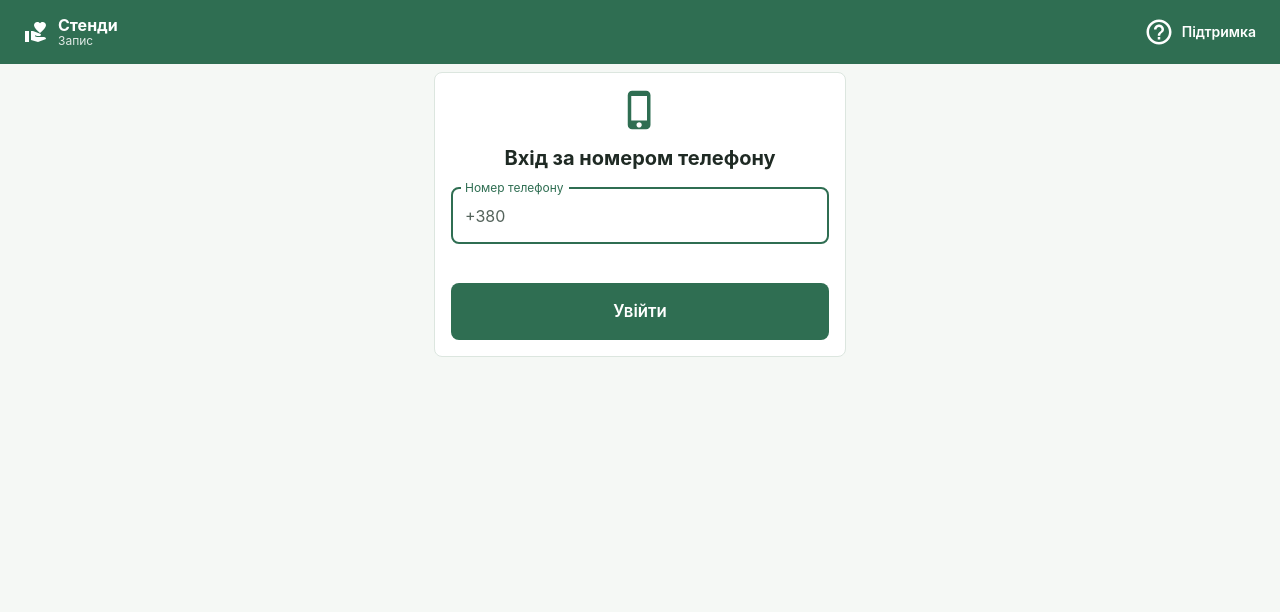
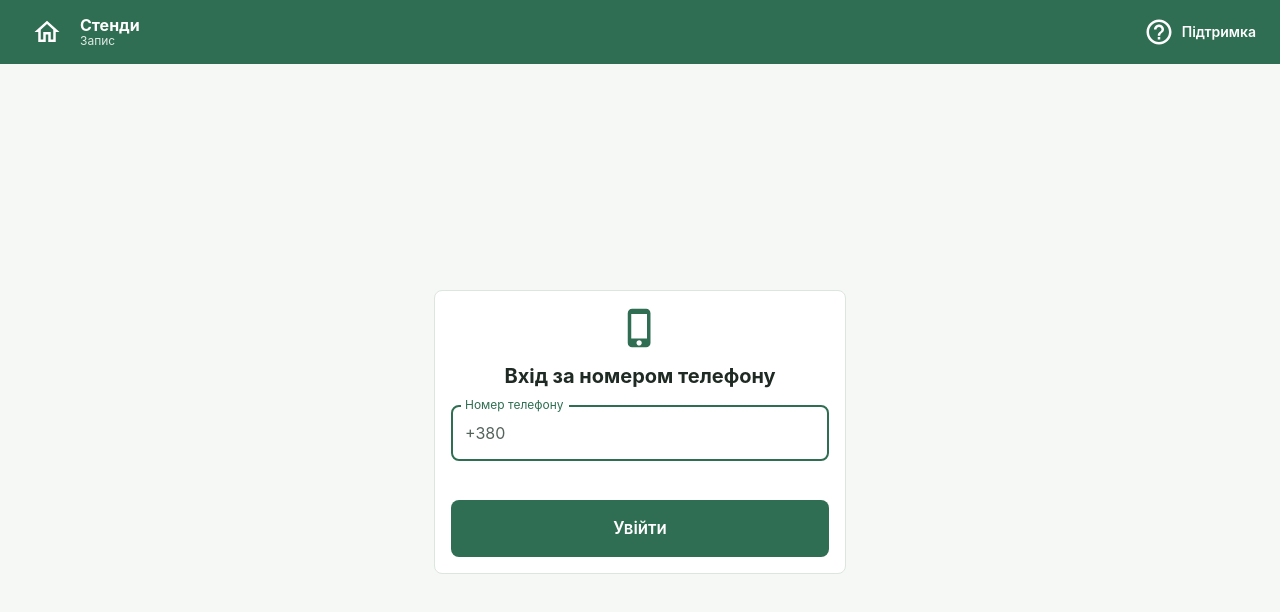
Before and after one commit to OleksandrShchur/Stand, a React (Vite) app in the folder stand.client/: page /login in a window 1280 px wide. Shown: the top 612 px of the page. Built offline with nearby package versions, Linux system fonts and the light colour scheme; no server answers.

Commit message:
S-10 - align login card in the middle of the screen (#10)
* put login card in the middle of the screen

* change logo to home icon

* fix header navigation from booking pipeline

```diff
--- a/stand.client/src/components/BrandHeader.tsx
+++ b/stand.client/src/components/BrandHeader.tsx
@@ -1,11 +1,12 @@
 import { useState } from 'react';
-import { AppBar, Box, Button, Link, Stack, Toolbar, Typography } from '@mui/material';
+import { Link as RouterLink } from 'react-router-dom';
+import { AppBar, Box, Button, IconButton, Link, Stack, Toolbar, Typography } from '@mui/material';
 import AppDialog from './AppDialog';
-import VolunteerActivismIcon from '@mui/icons-material/VolunteerActivism';
+import HomeOutlinedIcon from '@mui/icons-material/HomeOutlined';
 import HelpOutlineOutlinedIcon from '@mui/icons-material/HelpOutlineOutlined';
 import PhoneOutlinedIcon from '@mui/icons-material/PhoneOutlined';
 
-export default function BrandHeader() {
+export default function BrandHeader({ onHome }: { onHome?: () => void }) {
     const [supportOpen, setSupportOpen] = useState(false);
 
     return (
@@ -13,7 +14,20 @@ export default function BrandHeader() {
             <AppBar position="sticky" elevation={0}>
                 <Toolbar sx={{ py: 1 }}>
                     <Box sx={{ display: 'flex', alignItems: 'center', gap: 1.25 }}>
-                        <VolunteerActivismIcon fontSize="medium" />
+                        <IconButton
+                            component={RouterLink}
+                            to="/"
+                            color="inherit"
+                            aria-label="На головну"
+                            onClick={(event) => {
+                                if (onHome) {
+                                    event.preventDefault();
+                                    onHome();
+                                }
+                            }}
+                        >
+                            <HomeOutlinedIcon sx={{ fontSize: 30 }} />
+                        </IconButton>
                         <Box>
                             <Typography variant="subtitle1" component="div" sx={{ fontWeight: 700, lineHeight: 1.1 }}>
                                 Стенди
--- a/stand.client/src/features/auth/UserLoginPage.tsx
+++ b/stand.client/src/features/auth/UserLoginPage.tsx
@@ -53,9 +53,9 @@ export default function UserLoginPage() {
     };
 
     return (
-        <Box sx={{ minHeight: '100vh', bgcolor: 'background.default' }}>
+        <Box sx={{ minHeight: '100vh', '@supports (min-height: 100dvh)': { minHeight: '100dvh' }, display: 'flex', flexDirection: 'column', bgcolor: 'background.default' }}>
             <BrandHeader />
-            <Container maxWidth="xs" sx={pagePadding}>
+            <Container maxWidth="xs" sx={{ ...pagePadding, py: 2, flex: 1, display: 'flex', flexDirection: 'column', justifyContent: 'center' }}>
                 <Card variant="outlined">
                     <CardContent>
                         <Box sx={{ textAlign: 'center', mb: 2 }}>
--- a/stand.client/src/features/booking/BookingWizardPage.tsx
+++ b/stand.client/src/features/booking/BookingWizardPage.tsx
@@ -108,7 +108,7 @@ export default function BookingWizardPage() {
 
     return (
         <Box sx={{ minHeight: '100vh', bgcolor: 'background.default' }}>
-            <BrandHeader />
+            <BrandHeader onHome={returnHome} />
             <WizardProgress current={state.step} onNavigate={goToStep} />
 
             <Container maxWidth="sm" sx={pagePadding}>
```
